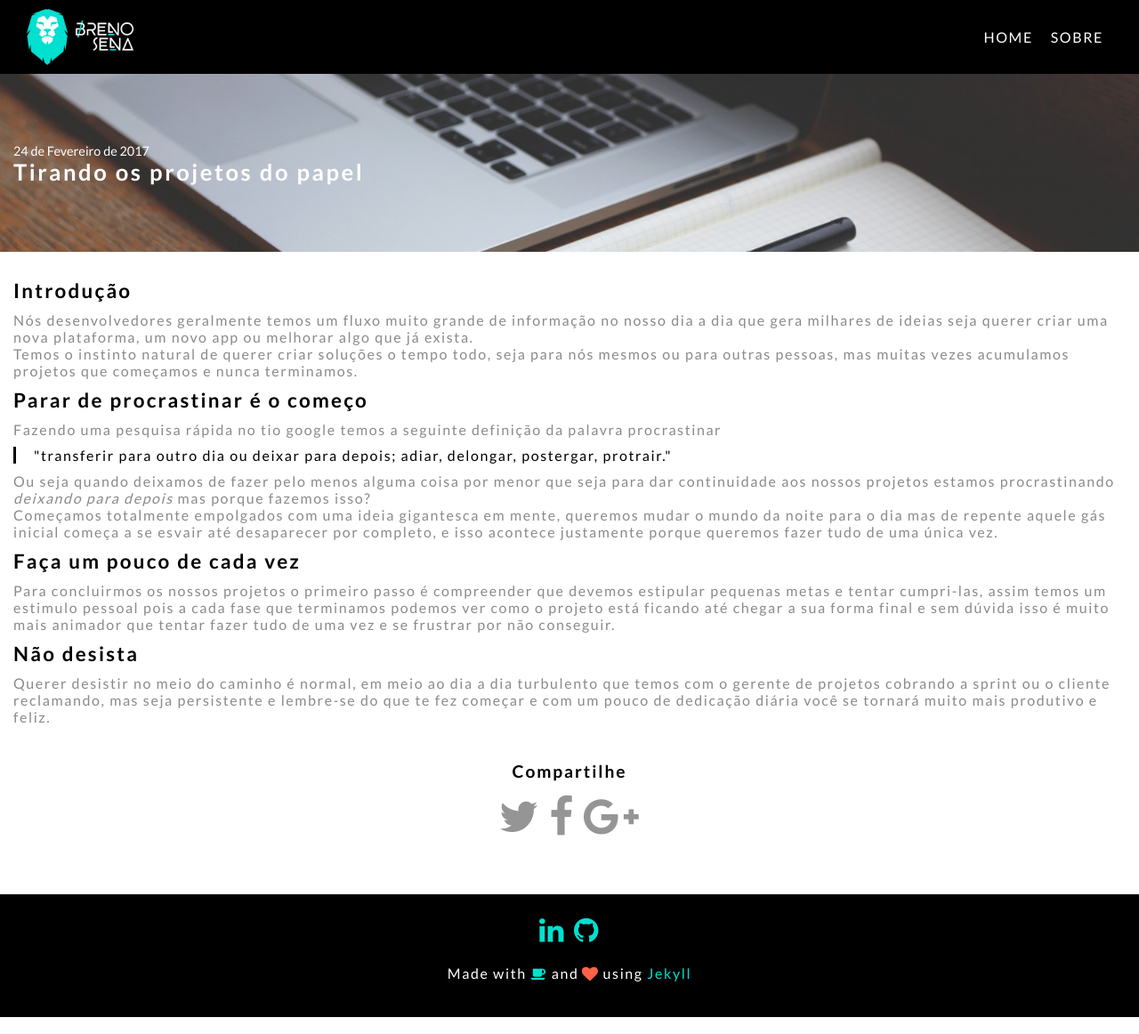
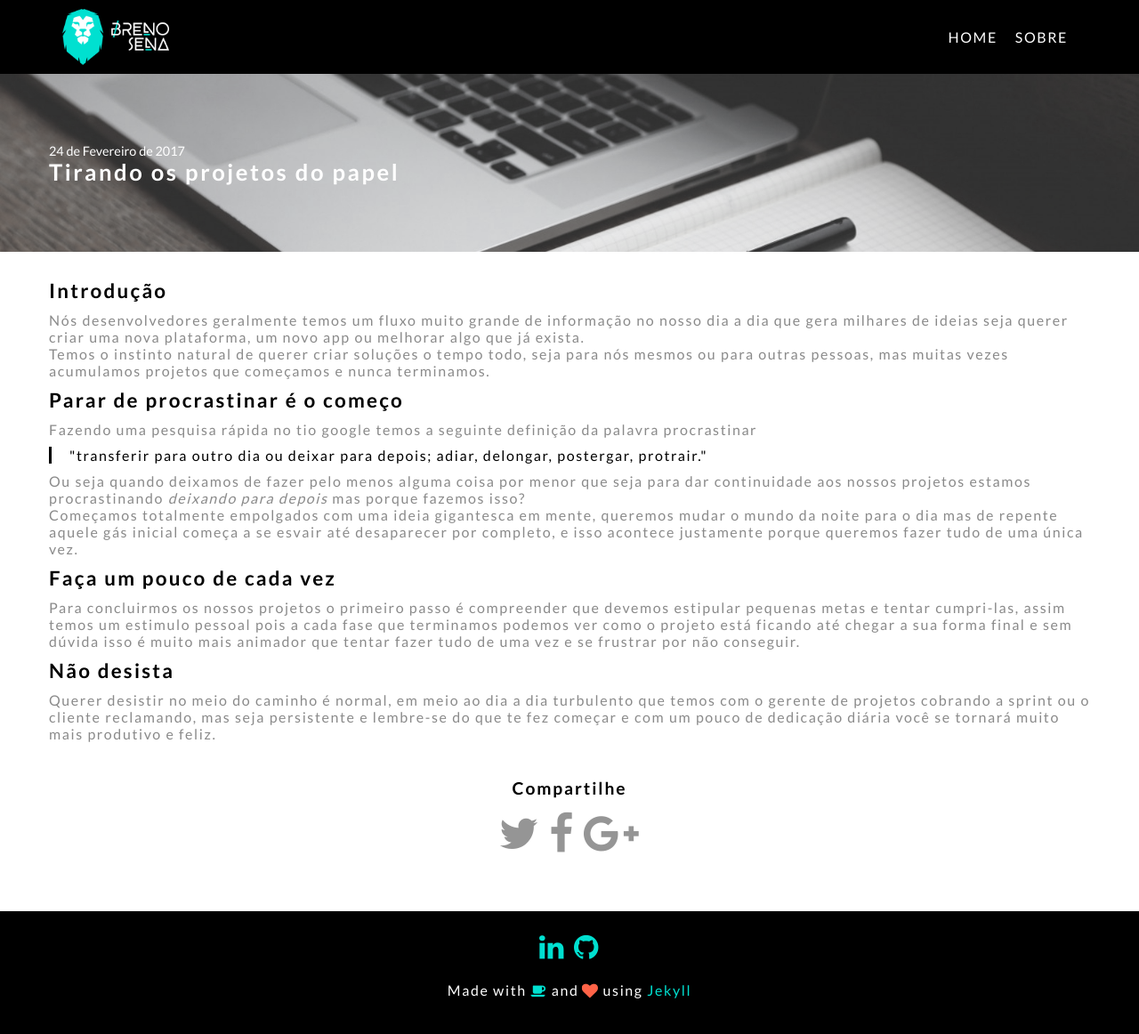
Before and after one commit to brenofsena/brenofsena.github.io, a Jekyll site: the page built from _posts/2017-02-24-tirando-os-projetos-do-papel.markdown, in a window 1280 px wide. Shown: the whole page at 89% size. Built offline with Jekyll 4.4.1, drawn with Linux system fonts in a browser that asks for light colours; nearby versions of some CDN libraries; comment, search, counter and statistics services are not loaded.

Commit message:
Alteração de capa de post

```diff
--- a/_sass/_base.scss
+++ b/_sass/_base.scss
@@ -48,7 +48,7 @@ img {
 }
 
 .container {
-  max-width: 1360px;
+  max-width: 1200px;
   margin: 0 auto;
   padding: 0 15px;
   width: 100%;
--- a/_sass/_layout.scss
+++ b/_sass/_layout.scss
@@ -237,6 +237,8 @@
         height: 200px;
         -o-object-fit: cover;
         object-fit: cover;
+        -webkit-filter: grayscale(85%);
+                filter: grayscale(85%);
       }
     }
     .post-header-content {
```
